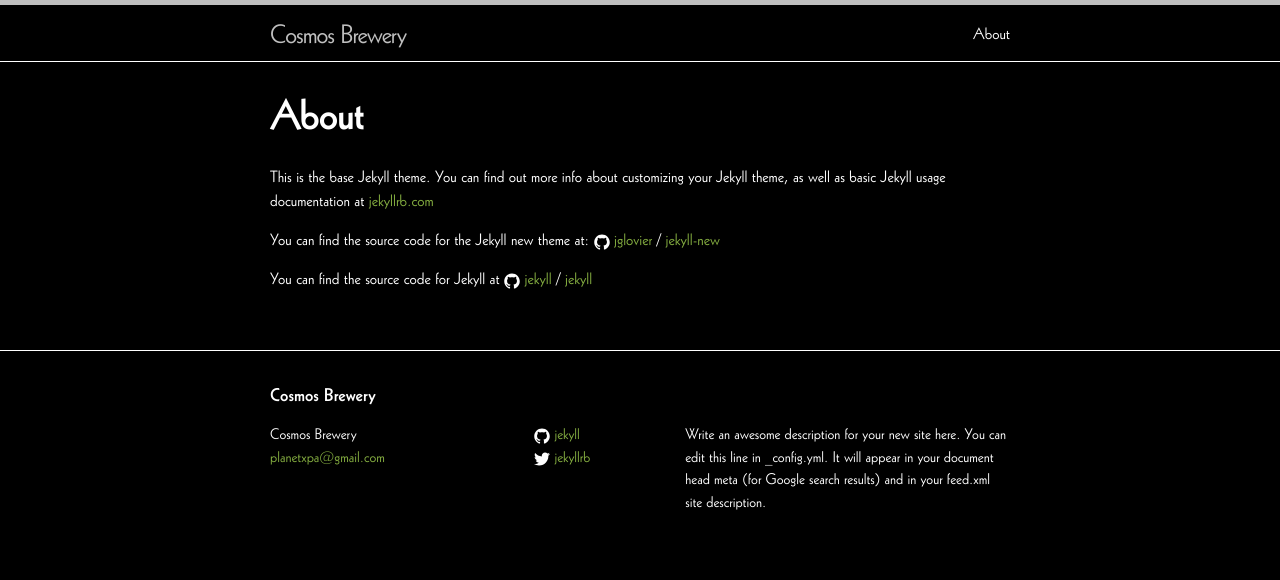
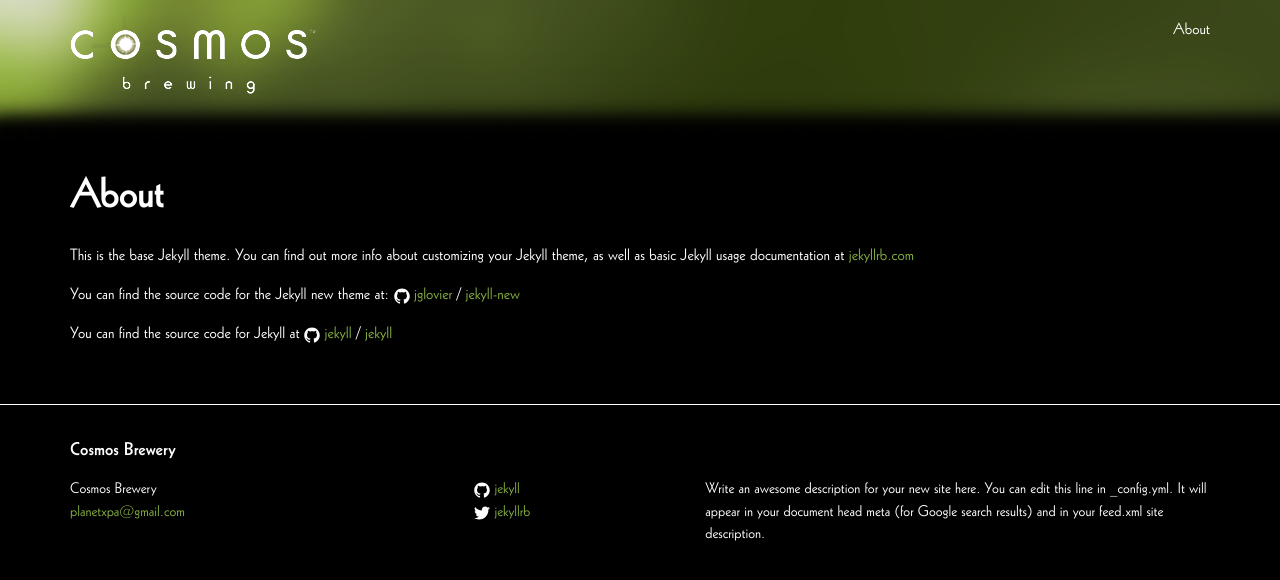
Before and after one commit to ericdebelak/CosmosBrewery, a Jekyll site: the page built from about.md, in a window 1280 px wide. Shown: the top 580 px of the page. Built offline with Jekyll 4.4.1, drawn with Linux system fonts in a browser that asks for light colours.

Commit message:
start of secondary pages

```diff
--- a/_includes/header.html
+++ b/_includes/header.html
@@ -2,7 +2,7 @@
 
   <div class="wrapper">
 
-    <a class="site-title" href="{{ site.baseurl }}/">{{ site.title }}</a>
+    <a class="site-title" href="{{ site.baseurl }}/"><img alt='logo' src='{{ site.url }}/images/2-TryOurBeer-PlanerXPA/desktop/header-logo.png'></a>
 
     <nav class="site-nav">
       <a href="#" class="menu-icon">
--- a/_sass/_layout.scss
+++ b/_sass/_layout.scss
@@ -8,26 +8,10 @@
  * Site header
  */
 .site-header {
-    border-top: 5px solid $grey-color-dark;
-    border-bottom: 1px solid $grey-color-light;
-    min-height: 56px;
-
+    background: url(/images/2-TryOurBeer-PlanerXPA/desktop/header-main.png);
+    min-height: 140px;
     // Positioning context for the mobile navigation icon
     position: relative;
-}
-
-.site-title {
-    font-size: 26px;
-    font-weight: 300;
-    line-height: 56px;
-    letter-spacing: -1px;
-    margin-bottom: 0;
-    float: left;
-
-    &,
-    &:visited {
-        color: $grey-color-dark;
-    }
 }
 
 .site-nav {
--- a/css/main.scss
+++ b/css/main.scss
@@ -23,10 +23,10 @@
 $grey-color-dark:  darken($grey-color, 25%);
 
 // Width of the content area
-$content-width:    800px;
+$content-width:    1200px;
 
 $on-palm:          600px;
-$on-laptop:        800px;
+$on-laptop:        1200px;
 
 // Font Families
 @font-face {
```
Also changed, not shown: 4 other files.
